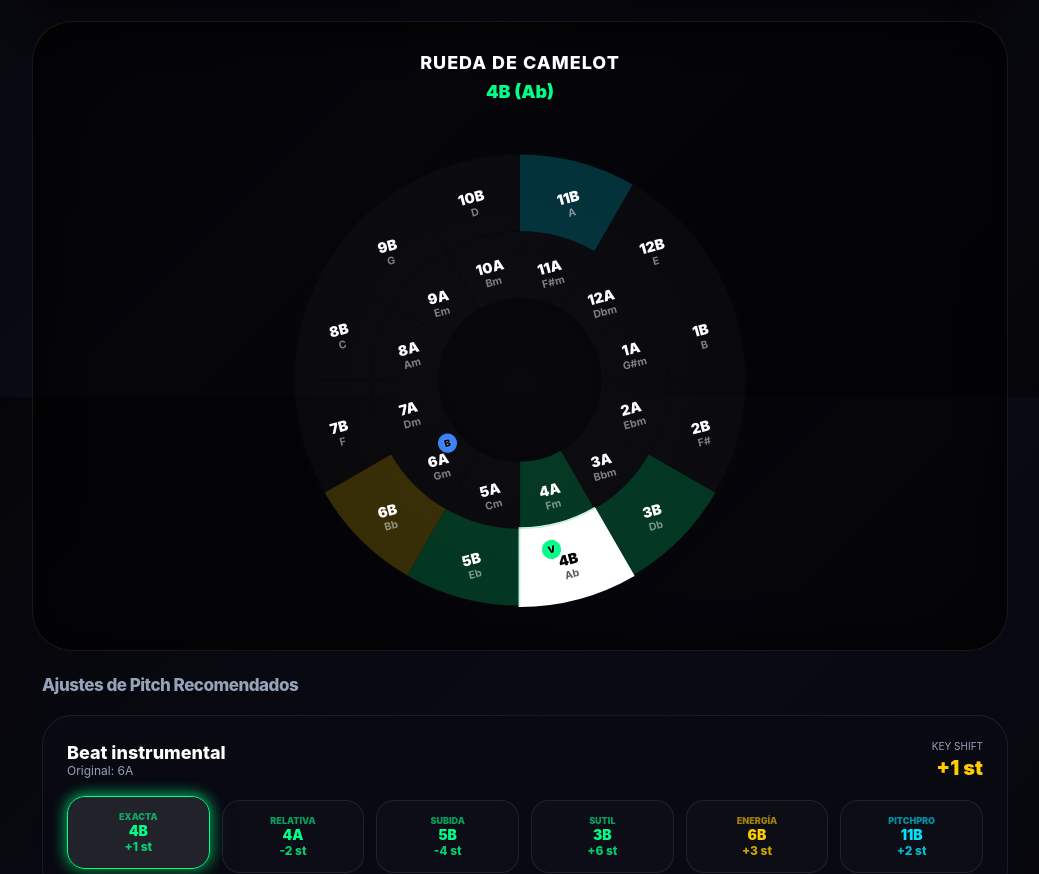
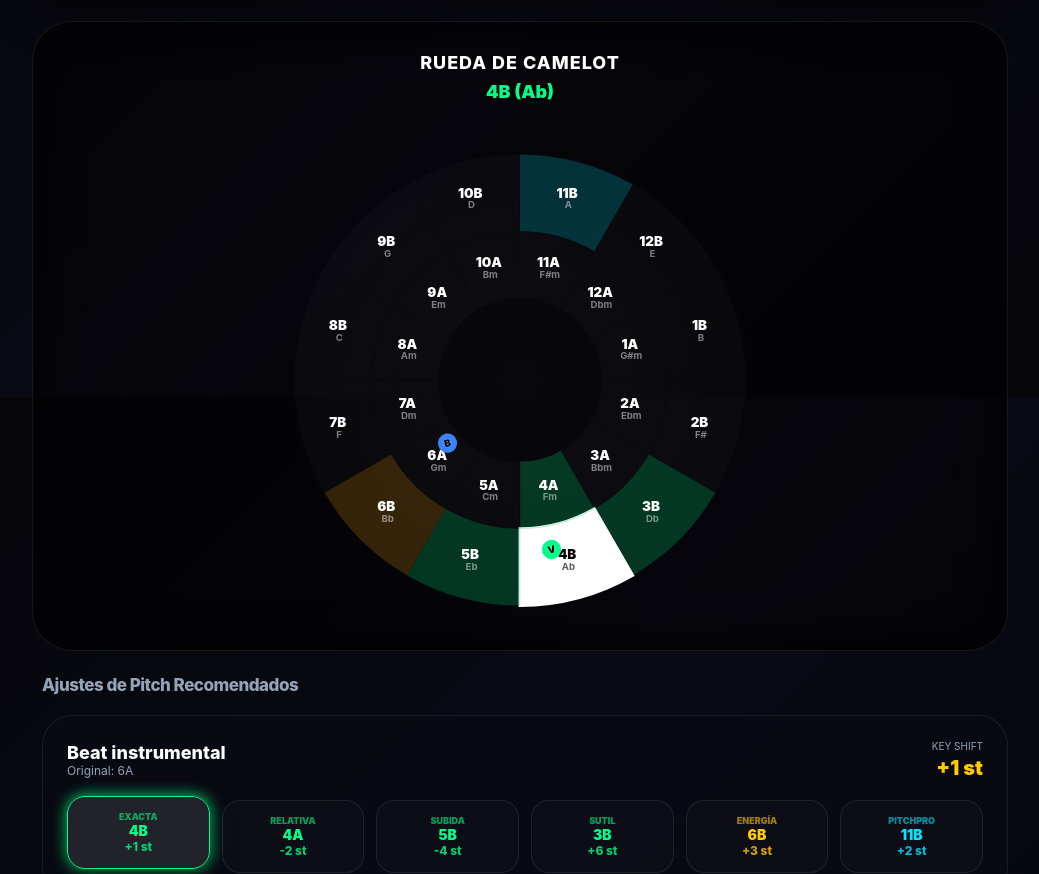
Before and after one commit to Ivanvazquezmx/mashlab, a plain HTML site: page index.html in a window 1280 px wide. Shown: the part 403-1277 px from the top of the page, without its empty margins (120-1159 px from the left). Drawn offline with Linux system fonts and the light colour scheme.

Commit message:
Update index.html
version 1.1 terminada con correccion a la rueda de camelot

```diff
--- a/index.html
+++ b/index.html
@@ -48,7 +48,6 @@
 
   .container { max-width: 1000px; margin: 0 auto; padding: 12px 12px 120px; }
 
-  /* Navbar */
   .topbar {
     position: sticky; top: 0; z-index: 100;
     background: rgba(5, 5, 10, 0.9);
@@ -63,7 +62,6 @@
   .mode-controls { display: flex; flex-direction: column; align-items: flex-end; gap: 4px; }
   .mode-legend { font-size: 10px; color: var(--sub); font-weight: 700; text-transform: uppercase; letter-spacing: 0.8px; }
 
-  /* Donación */
   .donation-banner {
     background: linear-gradient(90deg, rgba(255, 255, 255, 0.03) 0%, rgba(255, 255, 255, 0.01) 100%);
     border: 1px solid var(--glass-border);
@@ -71,9 +69,7 @@
     display: flex; align-items: center; justify-content: space-between; gap: 15px;
     backdrop-filter: blur(15px);
   }
-  @media(max-width: 650px) { .donation-banner { flex-direction: column; text-align: center; } }
 
-  /* Paneles */
   .panel {
     background: var(--glass);
     border: 1px solid var(--glass-border);
@@ -101,7 +97,6 @@
     font-size: 14px; width: 100%;
   }
 
-  /* Rueda Camelot */
   .wheel-wrapper {
     display: flex; flex-direction: column; align-items: center;
     background: rgba(0,0,0,0.5); border-radius: 40px; padding: 30px 20px;
@@ -125,7 +120,6 @@
   .segment.ghost { filter: drop-shadow(0 0 12px currentColor); opacity: 1; }
   .segment.active { stroke: #fff; stroke-width: 3px; }
 
-  /* Resultados con Neón */
   .analysis-card {
     background: var(--glass);
     border-radius: 30px; padding: 24px; margin-bottom: 20px;
@@ -151,7 +145,6 @@
     box-shadow: 0 8px 25px rgba(0,0,0,0.5), 0 0 15px currentColor;
   }
 
-  /* Coach */
   .coach-panel {
     background: linear-gradient(135deg, rgba(255, 255, 255, 0.05) 0%, rgba(255, 255, 255, 0.01) 100%);
     border: 1px solid var(--glass-border);
@@ -173,7 +166,6 @@
     border: 1px solid var(--glass-border);
   }
 
-  /* UI Elements */
   .btn {
     display: inline-flex; align-items: center; justify-content: center;
     padding: 12px 20px; border-radius: 16px; border: 1px solid var(--glass-border);
@@ -184,8 +176,8 @@
 
   .marker-group, .label-group { pointer-events: none; }
   .marker-text { font-size: 10px; font-weight: 900; fill: #000; text-shadow: 0 0 2px rgba(255,255,255,0.5); }
-  .label-cam { font-weight: 900; font-size: 15px; }
-  .label-anglo { font-size: 11px; font-weight: 700; opacity: 0.8; }
+  .label-cam { font-weight: 900; font-size: 14px; }
+  .label-anglo { font-size: 10px; font-weight: 700; opacity: 0.8; }
 
   .footer { margin-top: 60px; text-align: center; border-top: 1px solid var(--glass-border); padding: 50px 16px 80px; }
 </style>
@@ -326,8 +318,11 @@ function toggleCoach() {
 }
 
 function getShift(from, to) {
-  let diff = (PC[to] - PC[from] + 12) % 12;
-  return diff > 6 ? diff - 12 : diff;
+  const pcFrom = PC[from];
+  const pcTo = PC[to];
+  let diff = (pcTo - pcFrom + 12) % 12;
+  if (diff > 6) diff -= 12;
+  return diff;
 }
 
 function getTargetKey(guideKey, type) {
@@ -382,8 +377,9 @@ function render() {
 function renderList(type, songs) {
   const container = document.getElementById(type === 'voz' ? 'listV' : 'listI');
   container.innerHTML = '';
+
   songs.forEach((s, idx) => {
-    const isG = state.mode === type && idx === 0;
+    const isG = (state.mode === type && idx === 0);
     const div = document.createElement('div');
     div.className = `song-item ${isG ? 'is-guide' : ''}`;
     div.innerHTML = `
@@ -400,12 +396,12 @@ function renderList(type, songs) {
 function renderAnalysis(guideKey) {
   const container = document.getElementById('analysisContainer');
   const targets = state.mode === 'voz' ? state.insts : state.voices;
+
   if (!targets.length) { container.innerHTML = ""; return; }
   container.innerHTML = targets.map(song => {
     const tk = getTargetKey(guideKey, state.selectedRel);
     const sh = getShift(song.key, tk);
     const isSel = state.selectedRel;
-    const cat = ['Exacta','Relativa','Subida','Sutil'].includes(isSel) ? 'match' : (isSel==='Energía'?'energy':'pitchpro');
 
     return `<div class="analysis-card">
         <div style="display:flex; justify-content:space-between; align-items:center; margin-bottom:15px">
@@ -437,12 +433,15 @@ function drawWheel(guideKey) {
   const target = document.getElementById('wheelTarget');
   const size = 500, cx = 250, cy = 250, rO = 235, rM = 155, rIn = 85;
   let html = `<svg viewBox="0 0 ${size} ${size}" class="camelot-wheel">`;
+
   for(let i=0; i<12; i++) {
     const s = (i * 30) - 15, e = ((i + 1) * 30) - 15;
     html += drawSeg(cx, cy, rM, rO, s, e, `${i+1}B`, guideKey);
     html += drawSeg(cx, cy, rIn, rM, s, e, `${i+1}A`, guideKey);
   }
-  target.innerHTML = html + `</svg>`;
+
+  html += `</svg>`;
+  target.innerHTML = html;
 }
 
 function drawSeg(cx, cy, rin, rout, s, e, key, guide) {
@@ -452,9 +451,9 @@ function drawSeg(cx, cy, rin, rout, s, e, key, guide) {
   const x3 = cx + rin * Math.cos(e * rad), y3 = cy + rin * Math.sin(e * rad);
   const x4 = cx + rin * Math.cos(s * rad), y4 = cy + rin * Math.sin(s * rad);
 
-  const isA = key === guide;
+  const isA = (key === guide);
   const currentTarget = getTargetKey(guide, state.selectedRel);
-  const isGhost = key === currentTarget && !isA;
+  const isGhost = (key === currentTarget && !isA);
   const tk = ['Exacta','Relativa','Subida','Sutil','Energía','PitchPro'].map(t => getTargetKey(guide, t));
   const isCompatible = tk.includes(key);
 
@@ -469,29 +468,37 @@ function drawSeg(cx, cy, rin, rout, s, e, key, guide) {
   else if (isCompatible) {
     const type = ['Exacta','Relativa','Subida','Sutil','Energía','PitchPro'].find(t => getTargetKey(guide, t) === key);
     if(['Exacta','Relativa','Subida','Sutil'].includes(type)) fill = "rgba(0, 255, 136, 0.2)";
-    else if(type==='Energía') fill = "rgba(255, 204, 0, 0.2)";
+    else if(type==='Energía') fill = "rgba(245, 158, 11, 0.2)";
     else fill = "rgba(0, 229, 255, 0.2)";
   }
 
-  const mid = (s + e) / 2, tx = cx + ((rin + rout) / 2) * Math.cos(mid * rad), ty = cy + ((rin + rout) / 2) * Math.sin(mid * rad);
+  const mid = (s + e) / 2;
+  const tx = cx + ((rin + rout) / 2) * Math.cos(mid * rad);
+  const ty = cy + ((rin + rout) / 2) * Math.sin(mid * rad);
   const vP = state.voices.find(v => v.key === key), bP = state.insts.find(i => i.key === key);
 
   let m = "";
   if(vP) m += `<circle cx="${tx-14}" cy="${ty-16}" r="10" fill="var(--ok)"/><text x="${tx-14}" y="${ty-12.5}" text-anchor="middle" class="marker-text">V</text>`;
   if(bP) m += `<circle cx="${tx+14}" cy="${ty-16}" r="10" fill="var(--blue)"/><text x="${tx+14}" y="${ty-12.5}" text-anchor="middle" class="marker-text">B</text>`;
 
+  // Contra-rotación de 15 grados para que el texto sea horizontal a pesar de la rotación del SVG padre
   return `<g class="segment-group" onclick="setKeyFromWheel('${key}')">
     <path d="M ${x1} ${y1} A ${rout} ${rout} 0 0 1 ${x2} ${y2} L ${x3} ${y3} A ${rin} ${rin} 0 0 0 ${x4} ${y4} Z" fill="${fill}" class="segment ${isGhost?'ghost':''} ${isA?'active':''}" />
-    <g class="label-group"><text x="${tx}" y="${ty+4}" text-anchor="middle" class="label-cam" style="fill:${isA?'#000':'#fff'}">${key}</text><text x="${tx}" y="${ty+18}" text-anchor="middle" class="label-anglo" style="fill:${isA?'#333':'rgba(255,255,255,0.6)'}">${DATA[key]}</text></g>
+    <g transform="rotate(15, ${tx}, ${ty})">
+      <text x="${tx}" y="${ty}" text-anchor="middle" dominant-baseline="middle" class="label-cam" style="fill:${isA?'#000':'#fff'}">
+        <tspan x="${tx}" dy="-0.4em">${key}</tspan>
+        <tspan x="${tx}" dy="1.2em" class="label-anglo" style="fill:${isA?'#333':'rgba(255,255,255,0.6)'}">${DATA[key]}</tspan>
+      </text>
+    </g>
     <g class="marker-group">${m}</g>
   </g>`;
 }
 
-function setKeyFromWheel(key) { const list = state.mode==='voz'?state.voices:state.insts; if(list.length) updateSong(state.mode, list[0].id, 'key', key); }
+function setKeyFromWheel(key) { const list = (state.mode==='voz'?state.voices:state.insts); if(list.length) updateSong(state.mode, list[0].id, 'key', key); }
 function setMode(m) { state.mode = m; document.getElementById('modeVoz').classList.add('active'); document.getElementById('modeInst').classList.remove('active'); if(m==='inst'){ document.getElementById('modeInst').classList.add('active'); document.getElementById('modeVoz').classList.remove('active'); } render(); }
 function addSong(t) { const id = Date.now(), s = { id, title: `Pista ${t==='voz'?'Voz':'Inst'}`, key: '8A' }; if(t==='voz') state.voices.push(s); else state.insts.push(s); render(); }
-function deleteSong(t, id) { const arr = t==='voz' ? state.voices : state.insts; if(arr.length > 1) { if(t==='voz') state.voices = state.voices.filter(x=>x.id!==id); else state.insts = state.insts.filter(x=>x.id!==id); render(); } }
-function updateSong(t, id, f, v) { const arr = t==='voz' ? state.voices : state.insts; const s = arr.find(x=>x.id===id); if(s) { s[f] = v; render(); } }
+function deleteSong(t, id) { const arr = (t==='voz' ? state.voices : state.insts); if(arr.length > 1) { if(t==='voz') state.voices = state.voices.filter(x=>x.id!==id); else state.insts = state.insts.filter(x=>x.id!==id); render(); } }
+function updateSong(t, id, f, v) { const arr = (t==='voz' ? state.voices : state.insts); const s = arr.find(x=>x.id===id); if(s) { s[f] = v; render(); } }
 function copyToClipboard(t) { const el = document.createElement('textarea'); el.value = t; document.body.appendChild(el); el.select(); document.execCommand('copy'); document.body.removeChild(el); const toast = document.getElementById('toast'); toast.style.opacity = '1'; setTimeout(() => toast.style.opacity = '0', 2000); }
 
 window.onload = () => {
```
